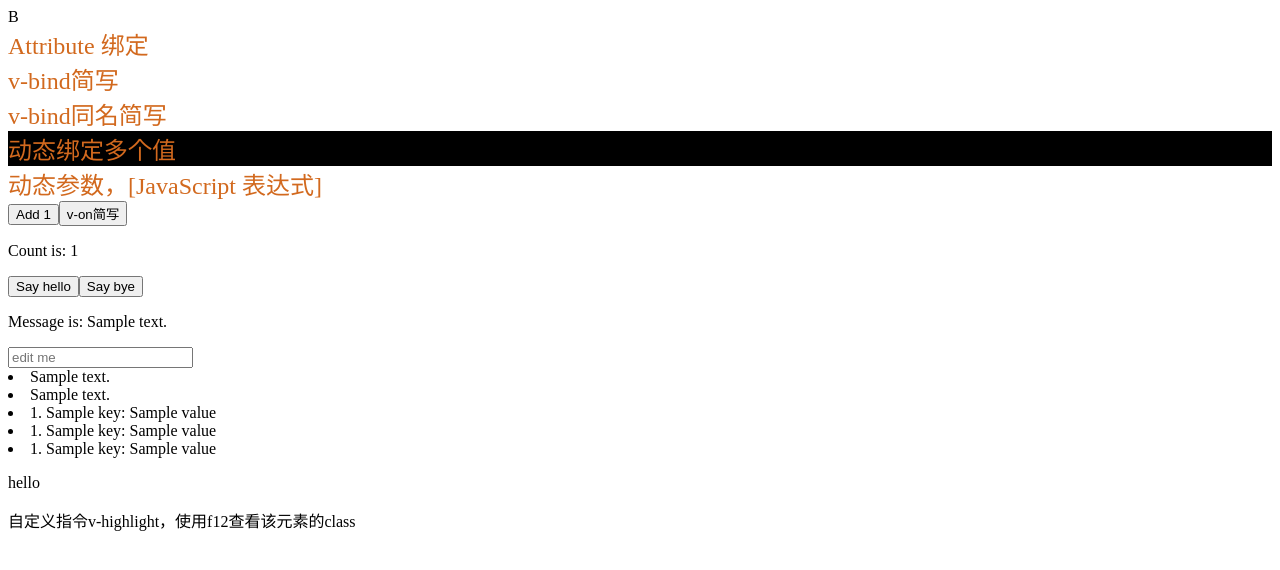
After one commit to fcbyk/hello-world, a Python web app: template code/vue/template/directives.html in a window 1280 px wide. The commit adds this page. Shown: the top 570 px of the page. Run offline with Jinja, Linux system fonts and the light colour scheme; the template is opened without the code that fills it: most values are stand-ins (such as "Sample title", 1, 10 or a date in 2020).

Commit message:
vue: 插值语法补充、指令、组件初步

```diff
--- /dev/null
+++ b/code/vue/template/directives.html
@@ -0,0 +1,108 @@
+<!-- https://cn.vuejs.org/api/built-in-directives.html -->
+
+<div id="app">
+  <h1 v-show="ok">Hello!</h1>
+
+  <div v-if="type === 'A'">A</div>
+  <div v-else-if="type === 'B'">B</div>
+  <div v-else-if="type === 'C'">C</div>
+  <div v-else>Not A/B/C</div>
+
+  <div v-bind:id="dynamicId">Attribute 绑定</div>
+  <div :id="dynamicId">v-bind简写</div>
+  <div :id>v-bind同名简写</div>
+  <div v-bind="objectOfAttrs">动态绑定多个值</div>
+  <div :[attr]="dynamicId"> 动态参数，[JavaScript 表达式] </div>
+
+  <button v-on:click="count++">Add 1</button>
+  <button @click="count++">v-on简写</button>
+  <p>Count is: {{ count }}</p>
+  <button @click="say('hello')">Say hello</button>
+  <button @click="say('bye')">Say bye</button>
+
+  <p>Message is: {{ message }}</p>
+  <input v-model="message" placeholder="edit me" />
+
+  <li v-for="item in items">{{ item.message }}</li>
+  <li v-for="(value, key, index) in myObject">
+    {{ index }}. {{ key }}: {{ value }}
+  </li>
+
+  <p v-text="msg"></p>
+  <!-- 等同于 -->
+  <p>{{msg}}</p>
+
+  <div v-highlight>自定义指令v-highlight，使用f12查看该元素的class</div>
+  <div v-example:foo.bar="baz"></div>
+  <div v-example:[foo].hello.world="baz"></div>
+</div>
+
+<script type="module">
+  import {
+    createApp,
+    ref,
+  } from "https://unpkg.com/vue@3/dist/vue.esm-browser.js";
+
+  createApp({
+    setup: () => ({
+      type: "B",
+      ok: false,
+
+      dynamicId: "bind",
+      id: "bind",
+      objectOfAttrs: {
+        id: "bind",
+        class: "wrapper",
+        style: "background-color:black",
+      },
+      attr:"id",
+
+      count: ref(0),
+      say(message) {
+        alert(message);
+      },
+
+      message: ref(""),
+
+      items: [{ message: "Foo" }, { message: "Bar" }],
+      myObject: {
+        title: "How to do lists in Vue",
+        author: "Jane Doe",
+        publishedAt: "2016-04-10",
+      },
+
+      msg: "hello",
+
+      foo: {
+        key1: 100,
+        key2: "value2",
+      },
+      baz:"自定义指令"
+    }),
+    directives: {
+      highlight: {
+        mounted: (el) => {
+          el.classList.add("is-highlight");
+        },
+      },
+      example: {
+        created(el, binding, vnode) {},
+        beforeMount(el, binding, vnode) {},
+        mounted(el, binding, vnode) {
+          console.log(binding);
+        },
+        beforeUpdate(el, binding, vnode, prevVnode) {},
+        updated(el, binding, vnode, prevVnode) {},
+        beforeUnmount(el, binding, vnode) {},
+        unmounted(el, binding, vnode) {},
+      }
+    },
+  }).mount("#app");
+</script>
+
+<style>
+  #bind {
+    font-size: 1.5rem;
+    color: chocolate;
+  }
+</style>
```
Also changed, not shown: code/vue/template/Interpolation.html (+10 -5 lines), code/vue/template/component.html (added, +23 -0 lines).
